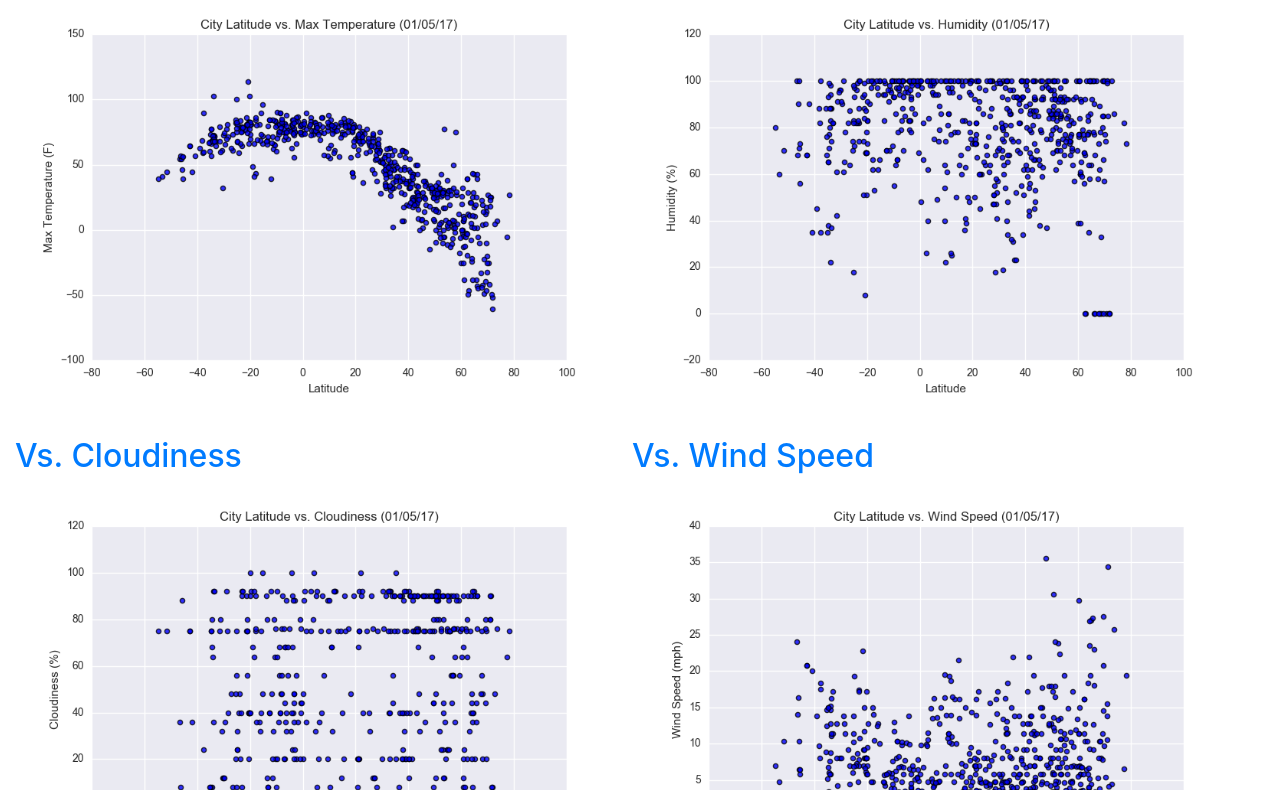
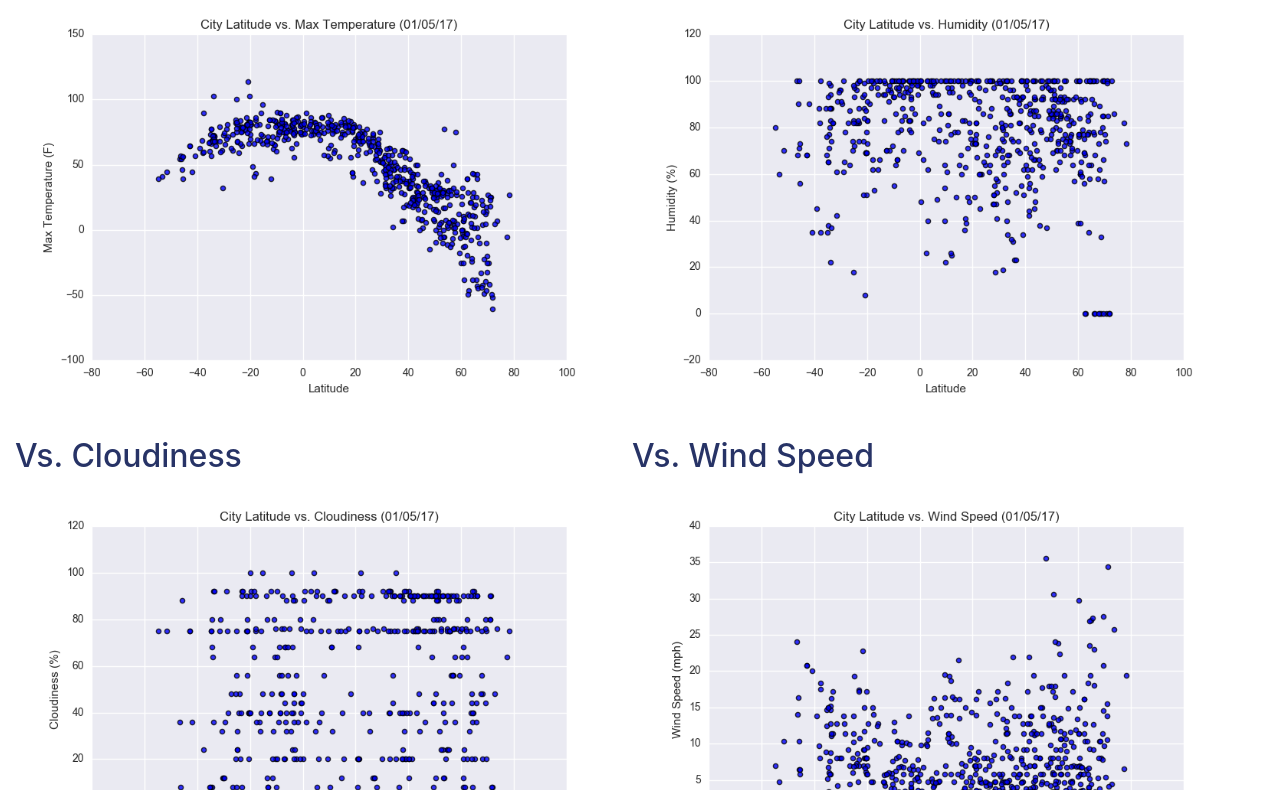
Before and after one commit to coconutpep/Weather-Data-Webpage, a plain HTML site: page docs/compare.html in a window 1280 px wide. Shown: the part 291-1081 px from the top of the page. Drawn offline with nearby package versions, Linux system fonts and the light colour scheme.

Commit message:
fixed heading color

```diff
--- a/docs/assets/compare.css
+++ b/docs/assets/compare.css
@@ -1,6 +1,10 @@
 figure {
     width:49%;
     height:auto;
+}
+
+figure > a {
+    color: rgb(39, 51, 102);
 }
 
 @media (max-width:576px) {
```
